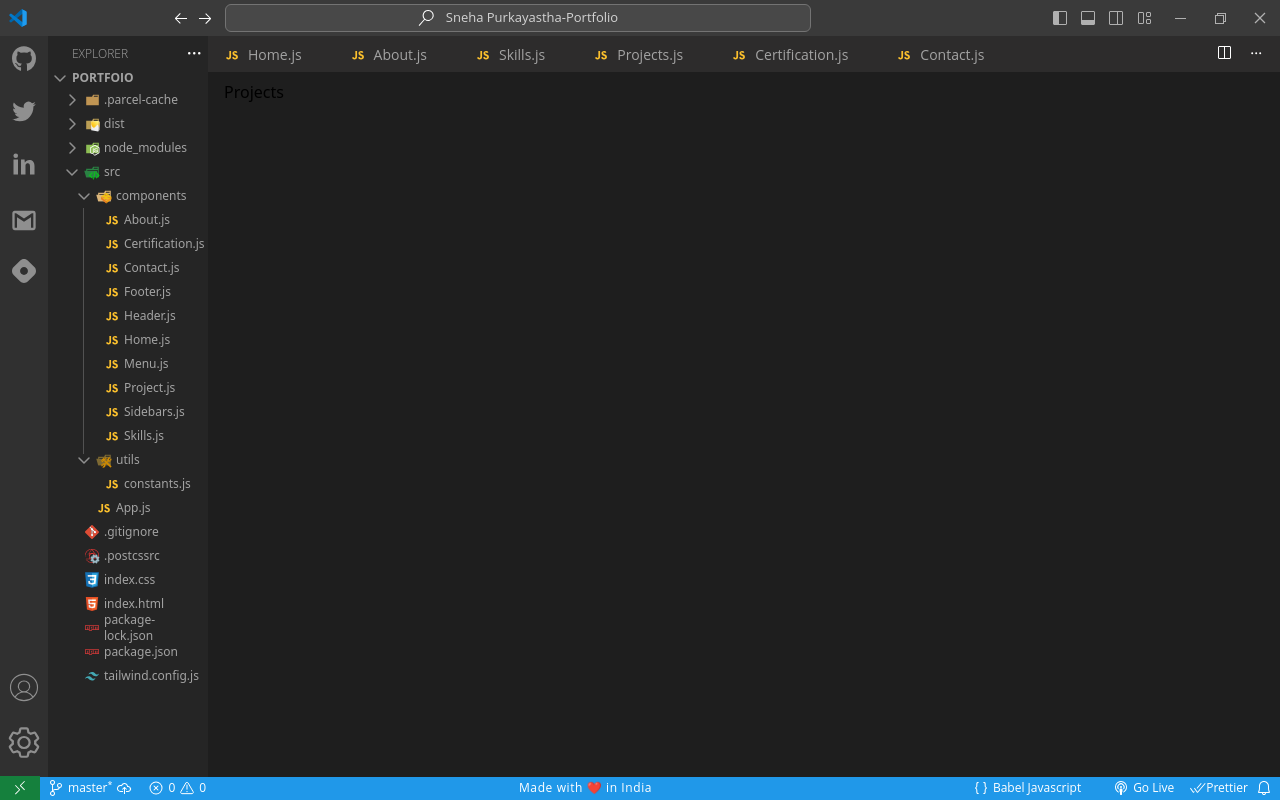
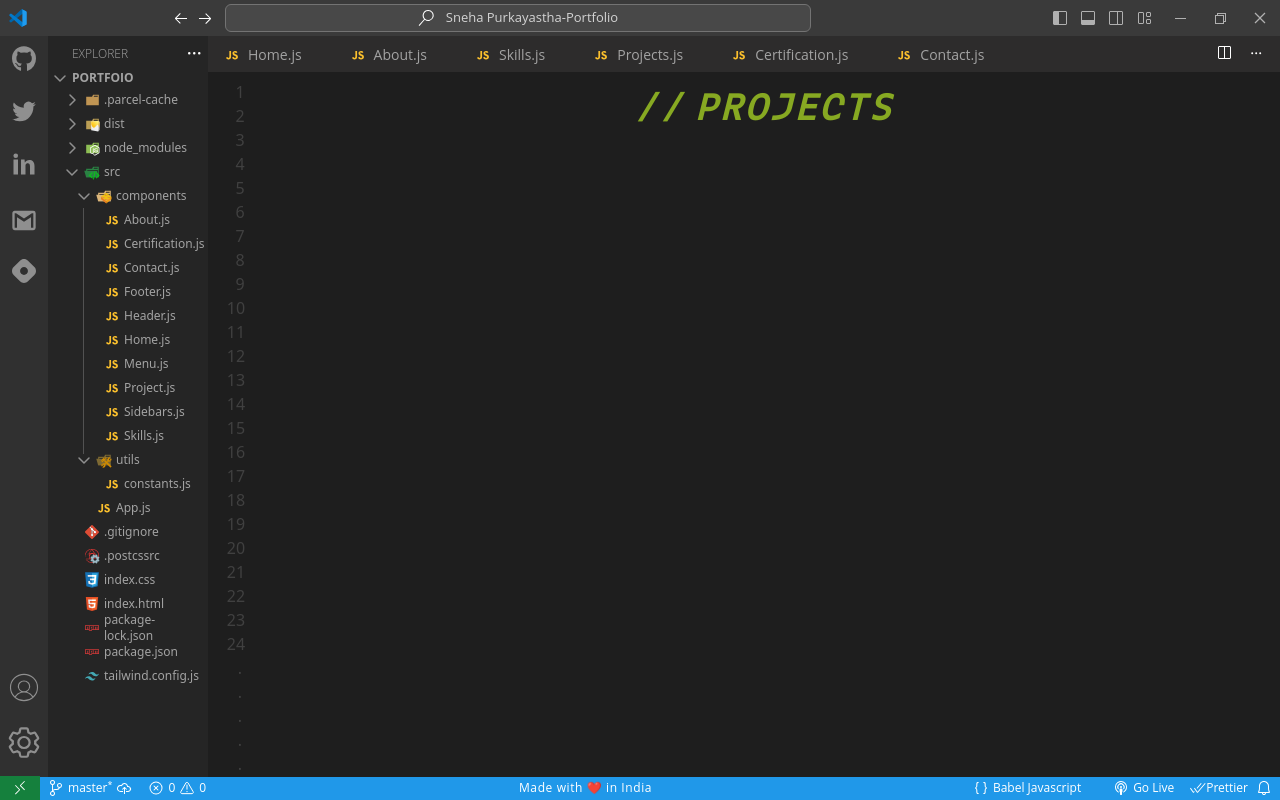
Before and after one commit to snehap02/MyDev-Portfolio, a React (Vite) app: page /projects in a window 1280 px wide. Shown: the top 800 px of the page. Built offline with nearby package versions, Linux system fonts and the light colour scheme.

Commit message:
started projects section

```diff
--- a/src/components/Projects.js
+++ b/src/components/Projects.js
@@ -2,7 +2,44 @@ import React from 'react'
 
 const Projects = () => {
   return (
-    <div className='projects pt-20 ml-10 px-3 sm:px-4 lg:ml-52 bg-[#1e1e1e] min-h-[100vh] min-w-[100vw] overflow-x-hidden'>Projects</div>
+    <div className='projects pt-20 ml-10 px-3 sm:px-4 lg:ml-52 bg-[#1e1e1e] min-h-[100vh] min-w-[100vw] overflow-x-hidden flex'>
+      <div className="nums bg-[#1e1e1e] w-10 md:w-16 h-full flex flex-col items-center text-neutral-700 px-4 lg:-ml-4">
+        <h2>1</h2>
+        <h2>2</h2>
+        <h2>3</h2>
+        <h2>4</h2>
+        <h2>5</h2>
+        <h2>6</h2>
+        <h2>7</h2>
+        <h2>8</h2>
+        <h2>9</h2>
+        <h2 className="-ml-2">10</h2>
+        <h2 className="-ml-2">11</h2>
+        <h2 className="-ml-2">12</h2>
+        <h2 className="-ml-2">13</h2>
+        <h2 className="-ml-2">14</h2>
+        <h2 className="-ml-2">15</h2>
+        <h2 className="-ml-2">16</h2>
+        <h2 className="-ml-2">17</h2>
+        <h2 className="-ml-2">18</h2>
+        <h2 className="-ml-2">19</h2>
+        <h2 className="-ml-2">20</h2>
+        <h2 className="-ml-2">21</h2>
+        <h2 className="-ml-2">22</h2>
+        <h2 className="-ml-2">23</h2>
+        <h2 className="-ml-2">24</h2>
+        <h2>.</h2>
+        <h2>.</h2>
+        <h2>.</h2>
+        <h2>.</h2>
+        <h2>.</h2>
+      </div>
+      <div className="projectsSec flex flex-col w-[80%]">
+      <div className="heading uppercase text-xl 500:text-3xl lg:text-4xl mt-2 md:tracking-wider text-commentGreen -ml-4 font-semibold italic text-center">
+          <h1>// Projects</h1>
+        </div>
+      </div>
+    </div>
   )
 }
 
```
